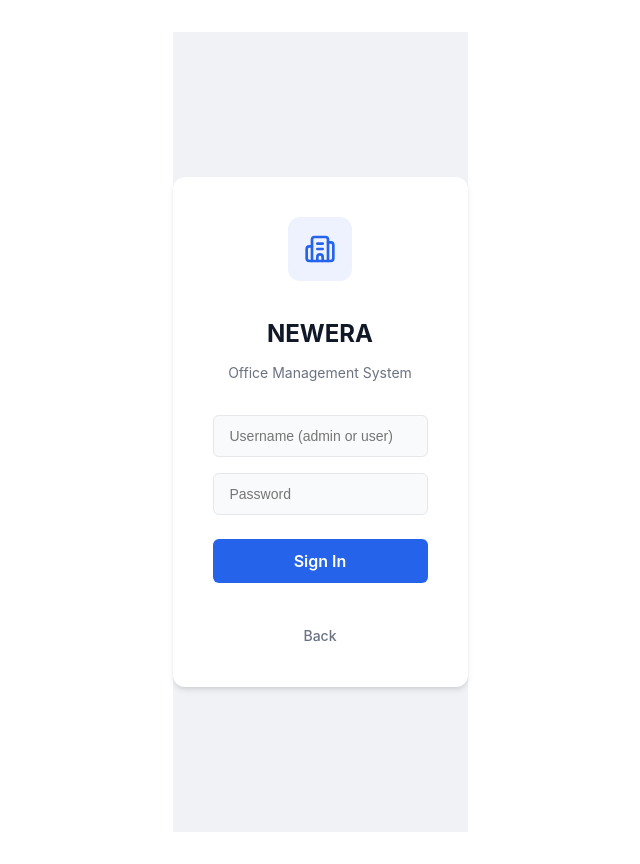
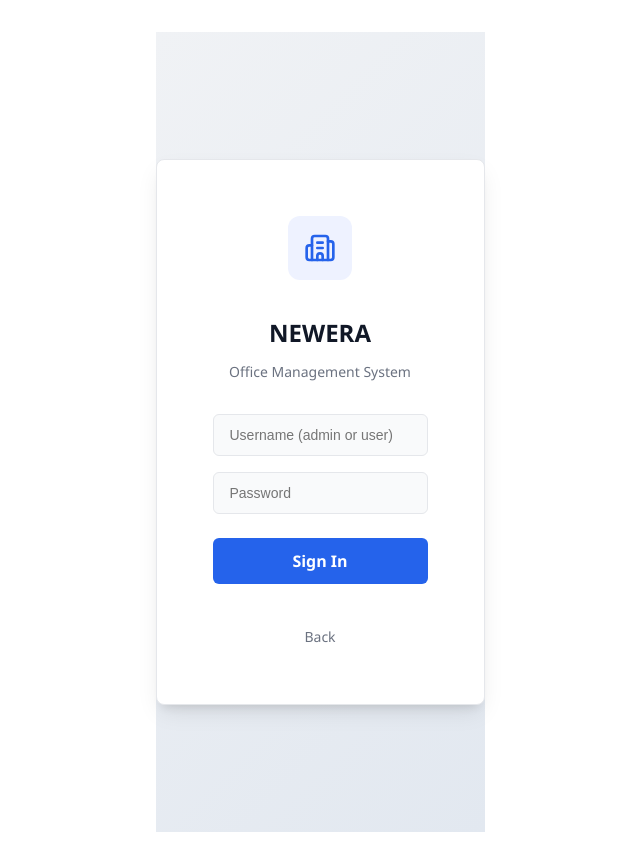
Before and after one commit to Rosario027/CRM, a React (Vite) app in the folder client/: page / in a window 1280 px wide. Shown: the whole page, without its empty margins (320-960 px from the left). Built offline with nearby package versions, Linux system fonts and the light colour scheme.

Commit message:
UI: Improve Login screen for desktop/Windows consistency

```diff
--- a/client/src/components/Login.css
+++ b/client/src/components/Login.css
@@ -3,18 +3,22 @@
   justify-content: center;
   align-items: center;
   min-height: 100vh;
-  background-color: #f0f2f5;
-  font-family: 'Inter', sans-serif;
+  background: linear-gradient(135deg, #f0f2f5 0%, #e2e8f0 100%);
+  font-family: 'Segoe UI', 'Inter', sans-serif;
+  /* Windows font preference */
 }
 
 .login-card {
   background-color: white;
-  padding: 2.5rem;
-  border-radius: 12px;
-  box-shadow: 0 4px 6px -1px rgba(0, 0, 0, 0.1), 0 2px 4px -1px rgba(0, 0, 0, 0.06);
+  padding: 3.5rem;
+  border-radius: 8px;
+  /* Sharper corners for Windows look */
+  box-shadow: 0 10px 25px -5px rgba(0, 0, 0, 0.1), 0 8px 10px -6px rgba(0, 0, 0, 0.1);
   width: 100%;
-  max-width: 400px;
+  max-width: 480px;
+  /* Wider for desktop */
   text-align: center;
+  border: 1px solid #e5e7eb;
 }
 
 .icon-container {
@@ -64,7 +68,8 @@
   color: #374151;
   background-color: #f9fafb;
   transition: border-color 0.2s, box-shadow 0.2s;
-  box-sizing: border-box; /* Ensure padding doesn't affect width */
+  box-sizing: border-box;
+  /* Ensure padding doesn't affect width */
 }
 
 .form-input:focus {
```
